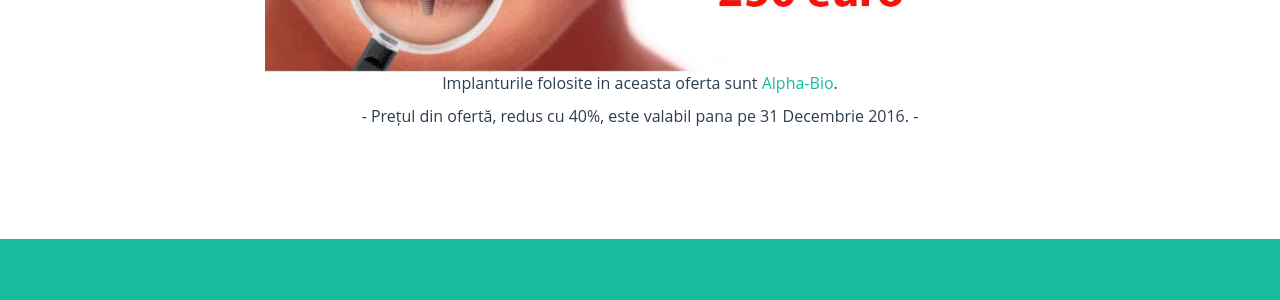
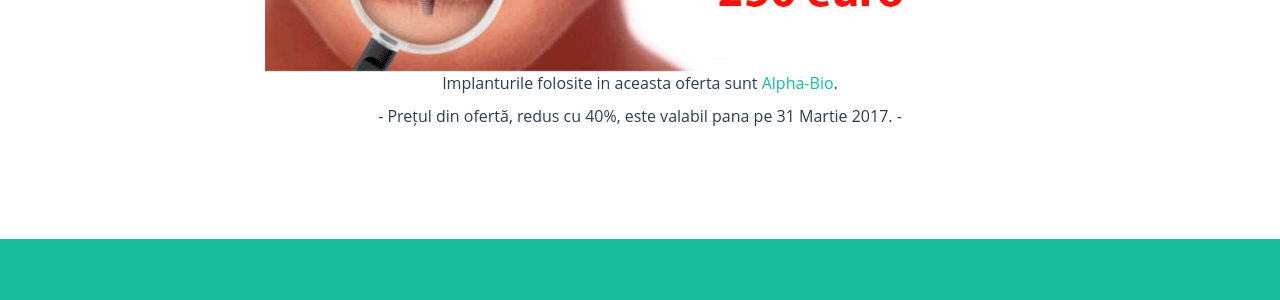
Before and after one commit to littledentgopo/offerdent, a Jekyll site: the page built from index.html, in a window 1280 px wide and 900 px high, scrolled down 1272 px. Shown: the part 155-455 px from the top of the window. Built offline with Jekyll 4.4.1, drawn with Linux system fonts in a browser that asks for light colours; comment, search, counter and statistics services are not loaded.

Commit message:
Update _config.yml

```diff
--- a/_config.yml
+++ b/_config.yml
@@ -24,7 +24,7 @@ contact:
 
 
 offer:
-    expirydate: 31 Decembrie 2016
+    expirydate: 31 Martie 2017
 
 permalink: none
 
```
